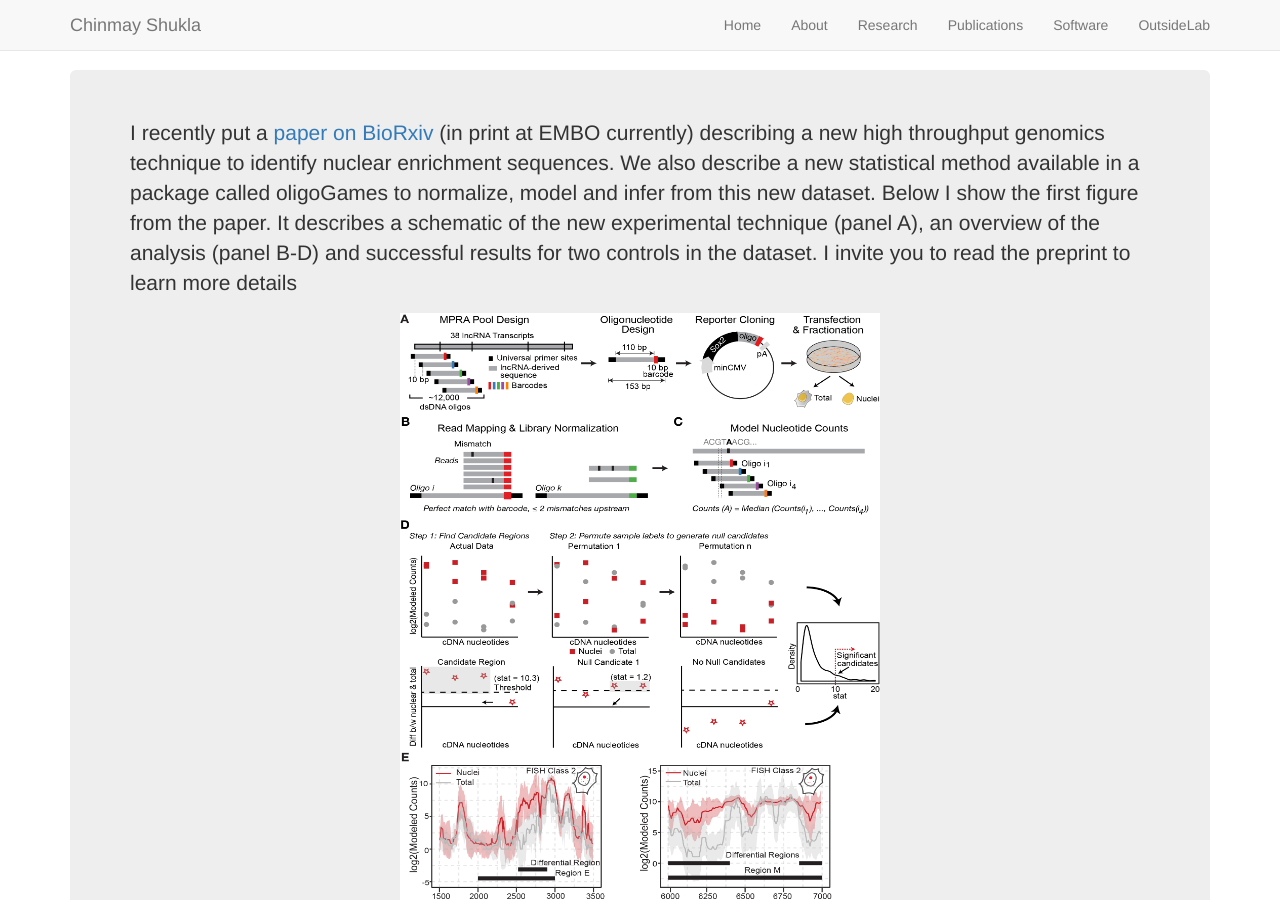
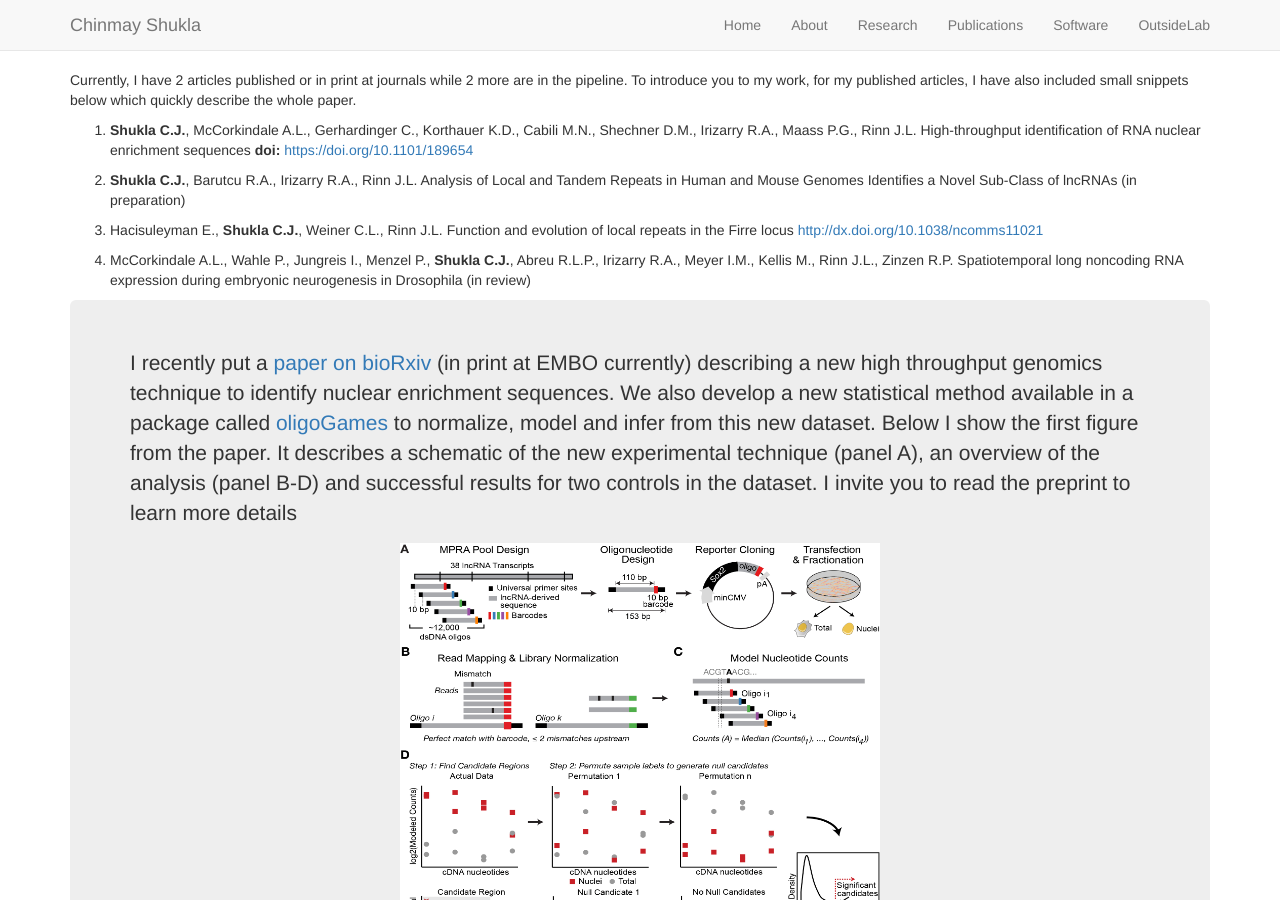
Before and after one commit to cshukla/cshukla.github.io, a Jekyll site: the page built from pages/publications.md, in a window 1280 px wide and 900 px high. Built offline with Jekyll 4.4.1, drawn with Linux system fonts in a browser that asks for light colours; nearby versions of some CDN libraries.

Commit message:
update publications

```diff
--- a/pages/publications.md
+++ b/pages/publications.md
@@ -3,8 +3,20 @@ layout: template1
 title: Publications
 ---
 
+Currently, I have 2 articles published or in print at journals while 2 more are in the pipeline. To introduce you to my work, for my published articles, I have also included small snippets below which quickly describe the whole paper.
+
+1. **Shukla C.J.**, McCorkindale A.L., Gerhardinger C., Korthauer K.D., Cabili M.N., Shechner D.M., Irizarry R.A., Maass P.G., Rinn J.L. High-throughput identification of RNA nuclear enrichment sequences **doi:** [https://doi.org/10.1101/189654](https://doi.org/10.1101/189654)
+
+2. **Shukla C.J.**, Barutcu R.A., Irizarry R.A., Rinn J.L. Analysis of Local and Tandem Repeats in Human and Mouse Genomes Identifies a Novel Sub-Class of lncRNAs (in preparation)
+
+
+3. Hacisuleyman E., **Shukla C.J.**, Weiner C.L., Rinn J.L. Function and evolution of local repeats in the Firre locus [http://dx.doi.org/10.1038/ncomms11021](http://dx.doi.org/10.1038/ncomms11021)
+
+4. McCorkindale A.L., Wahle P., Jungreis I., Menzel P., **Shukla C.J.**, Abreu R.L.P., Irizarry R.A., Meyer I.M., Kellis M., Rinn J.L., Zinzen R.P. Spatiotemporal long noncoding RNA expression during embryonic neurogenesis in Drosophila (in review)
+
+
 <div class="jumbotron">
-<p>I recently put a <a href="https://www.ncbi.nlm.nih.gov/pubmed/27009974">paper on BioRxiv</a> (in print at EMBO currently) describing a new high throughput genomics technique to identify nuclear enrichment sequences. We also describe a new statistical method available in a package called oligoGames to normalize, model and infer from this new dataset. Below I show the first figure from the paper. It describes a schematic of the new experimental technique (panel A), an overview of the analysis (panel B-D) and successful results for two controls in the dataset. I invite you to read the preprint to learn more details</p>
+<p>I recently put a <a href="https://www.biorxiv.org/content/early/2017/09/15/189654">paper on bioRxiv</a> (in print at EMBO currently) describing a new high throughput genomics technique to identify nuclear enrichment sequences. We also develop a new statistical method available in a package called <a href="https://github.com/cshukla/oligoGames">oligoGames</a> to normalize, model and infer from this new dataset. Below I show the first figure from the paper. It describes a schematic of the new experimental technique (panel A), an overview of the analysis (panel B-D) and successful results for two controls in the dataset. I invite you to read the preprint to learn more details</p>
 
 <center><img src="https://github.com/cshukla/cshukla.github.io/blob/master/assets/img/MPRNA.jpg?raw=true" style="width:480px;height:600px;"></center>
 
```
